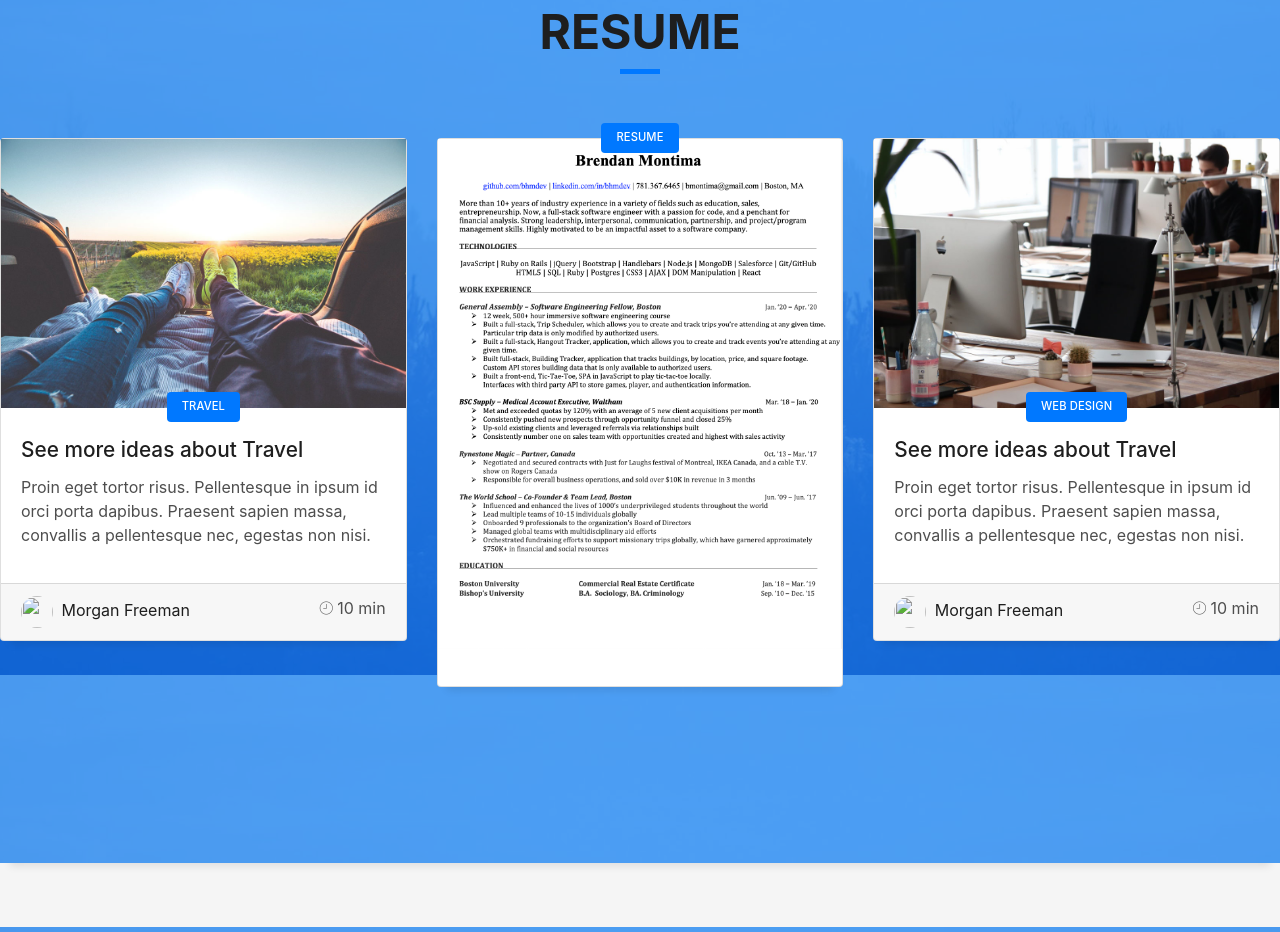
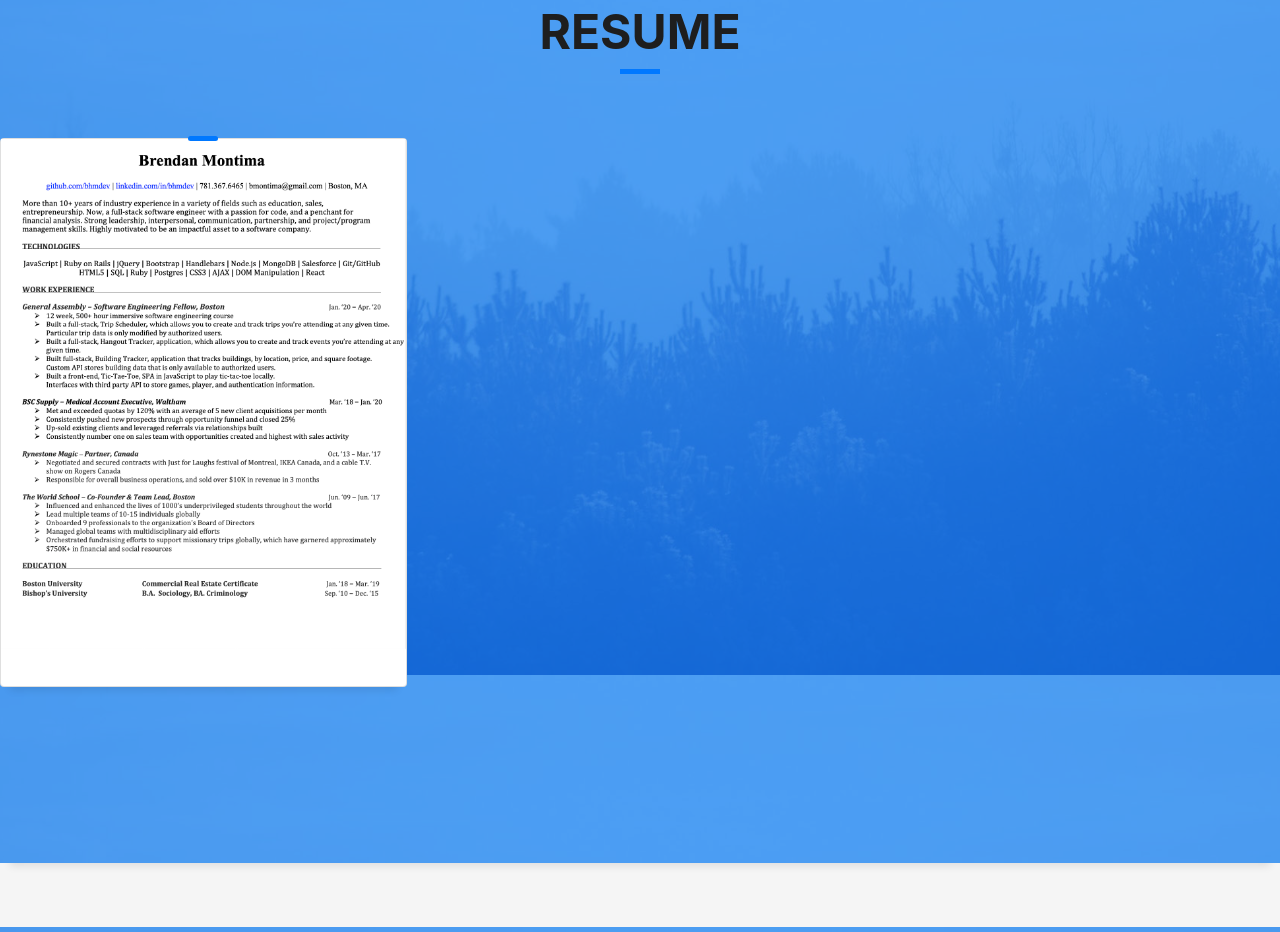
Before and after one commit to bhmdev/bhmdev.github.io, a plain HTML site: page index.html in a window 1280 px wide. Shown: the part 4377-5309 px from the top of the page. Drawn offline with nearby package versions, Linux system fonts and the light colour scheme; animation ran at ten frames a second; files whose address does not match are found by name.

Commit message:
Resume section - deleting things

```diff
--- a/index.html
+++ b/index.html
@@ -473,80 +473,16 @@
           <div class="col-md-4">
             <div class="card card-blog">
               <div class="card-img">
-                <a href="blog-single.html"><img src="assets/img/post-1.jpg" alt="" class="img-fluid"></a>
-              </div>
-              <div class="card-body">
-                <div class="card-category-box">
-                  <div class="card-category">
-                    <h6 class="category">Travel</h6>
-                  </div>
-                </div>
-                <h3 class="card-title"><a href="blog-single.html">See more ideas about Travel</a></h3>
-                <p class="card-description">
-                  Proin eget tortor risus. Pellentesque in ipsum id orci porta dapibus. Praesent sapien massa, convallis
-                  a pellentesque nec,
-                  egestas non nisi.
-                </p>
-              </div>
-              <div class="card-footer">
-                <div class="post-author">
-                  <a href="#">
-                    <img src="assets/img/testimonial-2.jpg" alt="" class="avatar rounded-circle">
-                    <span class="author">Morgan Freeman</span>
-                  </a>
-                </div>
-                <div class="post-date">
-                  <span class="ion-ios-clock-outline"></span> 10 min
-                </div>
-              </div>
-            </div>
-          </div>
-
-          <div class="col-md-4">
-            <div class="card card-blog">
-              <div class="card-img">
                 <a href="blog-single.html"><img src="assets/img/resume/resume.png" alt="" class="img-fluid"></a>
               </div>
                 <div class="card-category-box">
                   <div class="card-category">
-                    <h6 class="category" href="assets/img/resume/resume.png">Resume</h6>
+                    <!-- <h6 class="category" href="assets/img/resume/resume.png">Resume</h6> -->
                   </div>
                 </div>
                 <h3 class="card-title"></h3>
                 <p class="card-description">
                 </p>
-            </div>
-
-          </div>
-          <div class="col-md-4">
-            <div class="card card-blog">
-              <div class="card-img">
-                <a href="blog-single.html"><img src="assets/img/post-3.jpg" alt="" class="img-fluid"></a>
-              </div>
-              <div class="card-body">
-                <div class="card-category-box">
-                  <div class="card-category">
-                    <h6 class="category">Web Design</h6>
-                  </div>
-                </div>
-                <h3 class="card-title"><a href="blog-single.html">See more ideas about Travel</a></h3>
-                <p class="card-description">
-                  Proin eget tortor risus. Pellentesque in ipsum id orci porta dapibus. Praesent sapien massa, convallis
-                  a pellentesque nec,
-                  egestas non nisi.
-                </p>
-              </div>
-              <div class="card-footer">
-                <div class="post-author">
-                  <a href="#">
-                    <img src="assets/img/testimonial-2.jpg" alt="" class="avatar rounded-circle">
-                    <span class="author">Morgan Freeman</span>
-                  </a>
-                </div>
-                <div class="post-date">
-                  <span class="ion-ios-clock-outline"></span> 10 min
-                </div>
-              </div>
             </div>
           </div>
         </div>
```
